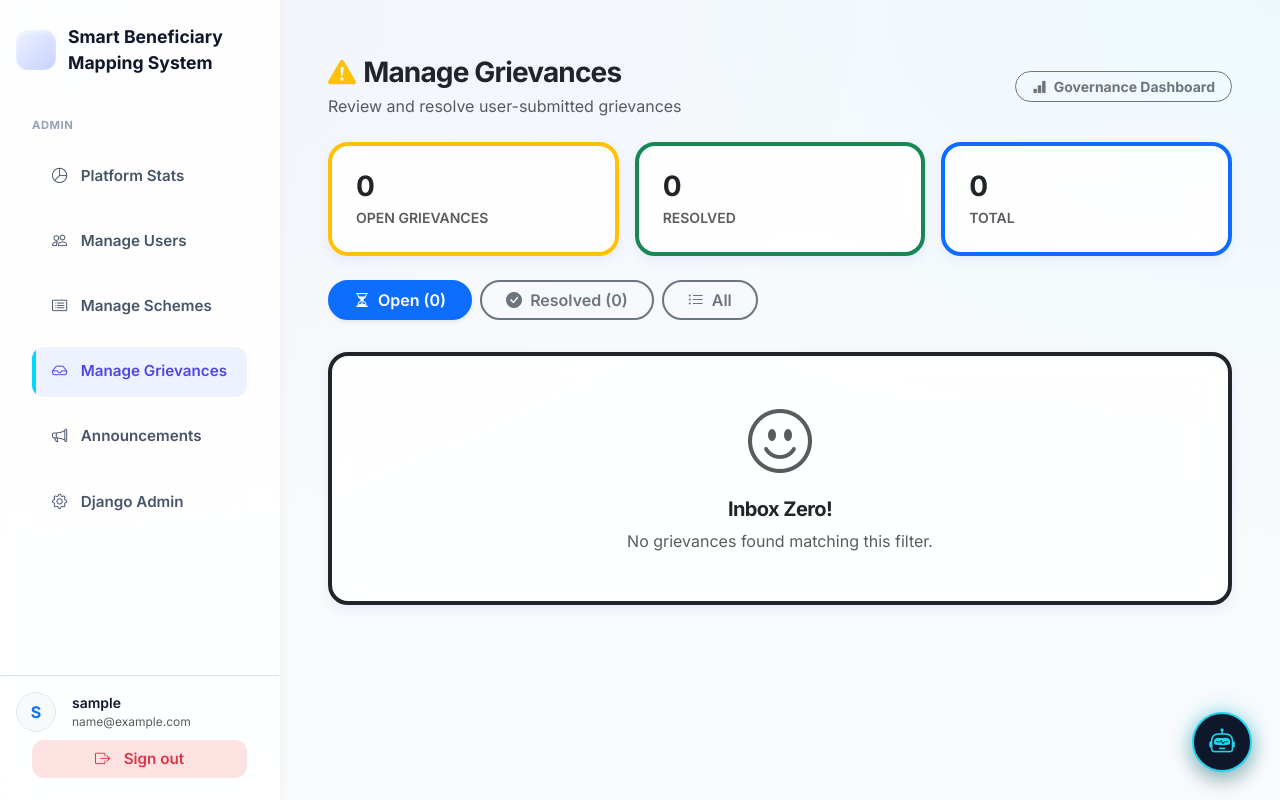
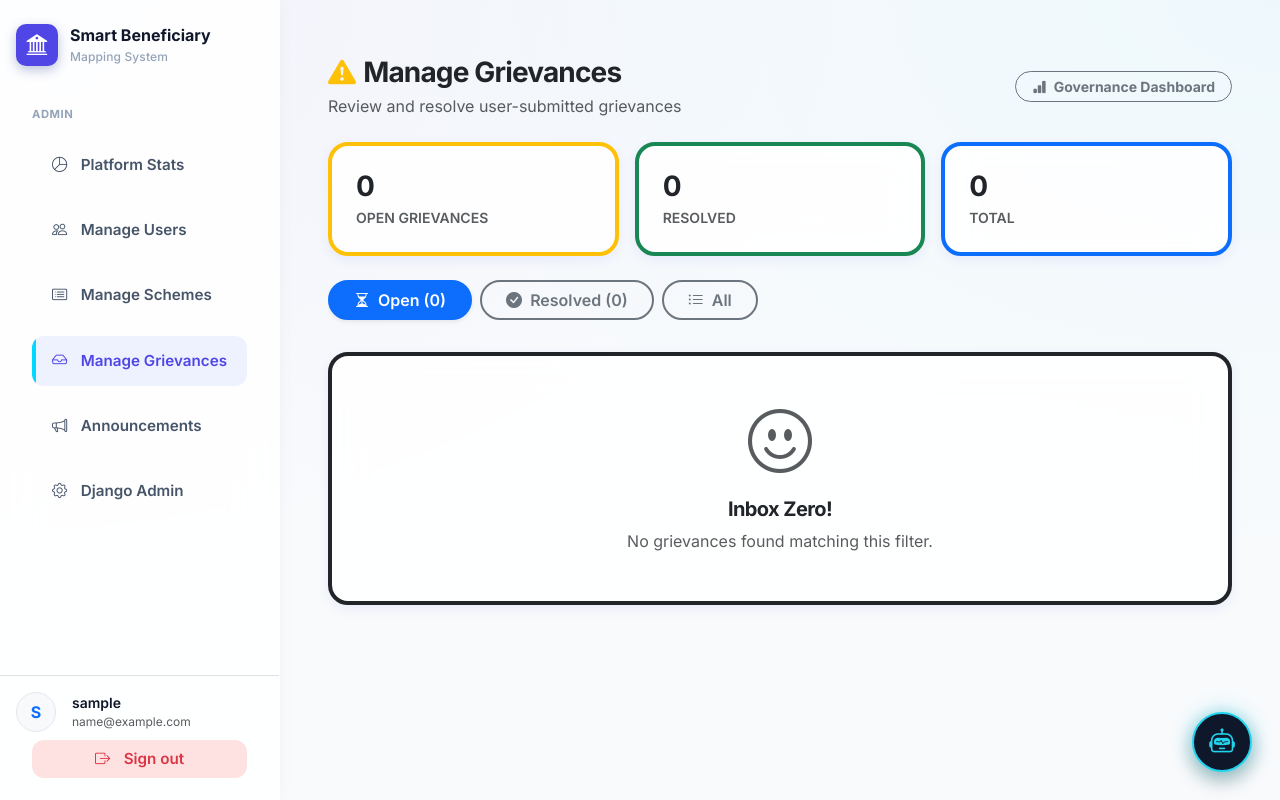
Before and after one commit to vip-sk07/Smart-Beneficiary-Mapping-System, a Django app: page /platform-admin/grievances/ in a window 1280 px wide. Run offline with Django 5.2, Linux system fonts and the light colour scheme; the visitor is signed in with stand-in values (Sample User, id 1); data that the repository does not hold is empty; parts of the project's set-up code (start-up, migrations or seed data) failed here and were passed over.

Commit message:
Fix: remove null from grievance button, fix sidebar logo with proper bank icon

```diff
--- a/templates/base.html
+++ b/templates/base.html
@@ -25,11 +25,11 @@
 
     <!-- Mobile Top Navbar -->
     <nav class="bb-navbar">
-        <a href="{% url 'dashboard' %}" class="d-flex align-items-center text-decoration-none" style="gap: 0.5rem; color: #0F172A; font-weight: 700;">
-            <div class="bb-stat-icon primary" style="width:32px; height:32px; border-radius:6px;">
-                <i class="bi bi-bridge" style="font-size: 1.1rem;"></i>
+        <a href="{% url 'dashboard' %}" class="d-flex align-items-center text-decoration-none" style="gap: 0.6rem; color: #0F172A; font-weight: 700; font-size: 0.95rem;">
+            <div style="width:34px; height:34px; border-radius:8px; background: var(--primary); display:flex; align-items:center; justify-content:center; flex-shrink:0; box-shadow: 0 2px 8px rgba(30,58,138,0.25);">
+                <i class="bi bi-bank2" style="font-size: 1.1rem; color: white;"></i>
             </div>
-            Smart Beneficiary Mapping System
+            <span style="line-height:1.2;">Smart Beneficiary<br><span style="font-size:0.75rem; font-weight:500; color:var(--text-light);">Mapping System</span></span>
         </a>
         <button id="bb-sidebar-toggle" class="bb-btn" style="padding: 0.5rem; color: var(--text-main); background: transparent; box-shadow: none;">
             <i class="bi bi-list fs-4"></i>
@@ -40,11 +40,11 @@
     <aside class="bb-sidebar">
         <div class="d-flex flex-column" style="padding: 1.5rem 1rem; flex: 1; overflow-y: auto;">
             <!-- Logo -->
-            <a href="{% url 'dashboard' %}" class="d-flex align-items-center text-decoration-none mb-4" style="gap: 0.75rem; color: #0F172A; font-weight: 700; font-size: 1.1rem;">
-                <div class="bb-stat-icon primary" style="width: 40px; height: 40px;">
-                    <i class="bi bi-bridge"></i>
+            <a href="{% url 'dashboard' %}" class="d-flex align-items-center text-decoration-none mb-4" style="gap: 0.75rem; color: #0F172A; font-weight: 700; font-size: 1rem;">
+                <div style="width:42px; height:42px; border-radius:10px; background: var(--primary); display:flex; align-items:center; justify-content:center; flex-shrink:0; box-shadow: 0 4px 12px rgba(30,58,138,0.3);">
+                    <i class="bi bi-bank2" style="font-size: 1.3rem; color: white;"></i>
                 </div>
-                Smart Beneficiary Mapping System
+                <span style="line-height:1.25;">Smart Beneficiary<br><span style="font-size:0.75rem; font-weight:500; color:var(--text-light); letter-spacing:0.01em;">Mapping System</span></span>
             </a>
 
             <!-- Navigation Links -->
--- a/templates/grievance_form.html
+++ b/templates/grievance_form.html
@@ -56,7 +56,7 @@
 
                 <div class="pt-2">
                     <button type="submit" class="bb-btn bb-btn-primary w-100 py-3 d-flex align-items-center justify-content-center gap-2" id="submitBtn">
-                        <i class="bi bi-send-fill"></i> nullSubmit Grievance
+                        <i class="bi bi-send-fill"></i> Submit Grievance
                     </button>
                     <div class="text-center mt-3">
                         <a href="{% url 'my_grievances' %}" class="text-muted text-decoration-none small fw-semibold transition-smooth hover-primary">Cancel</a>
```
